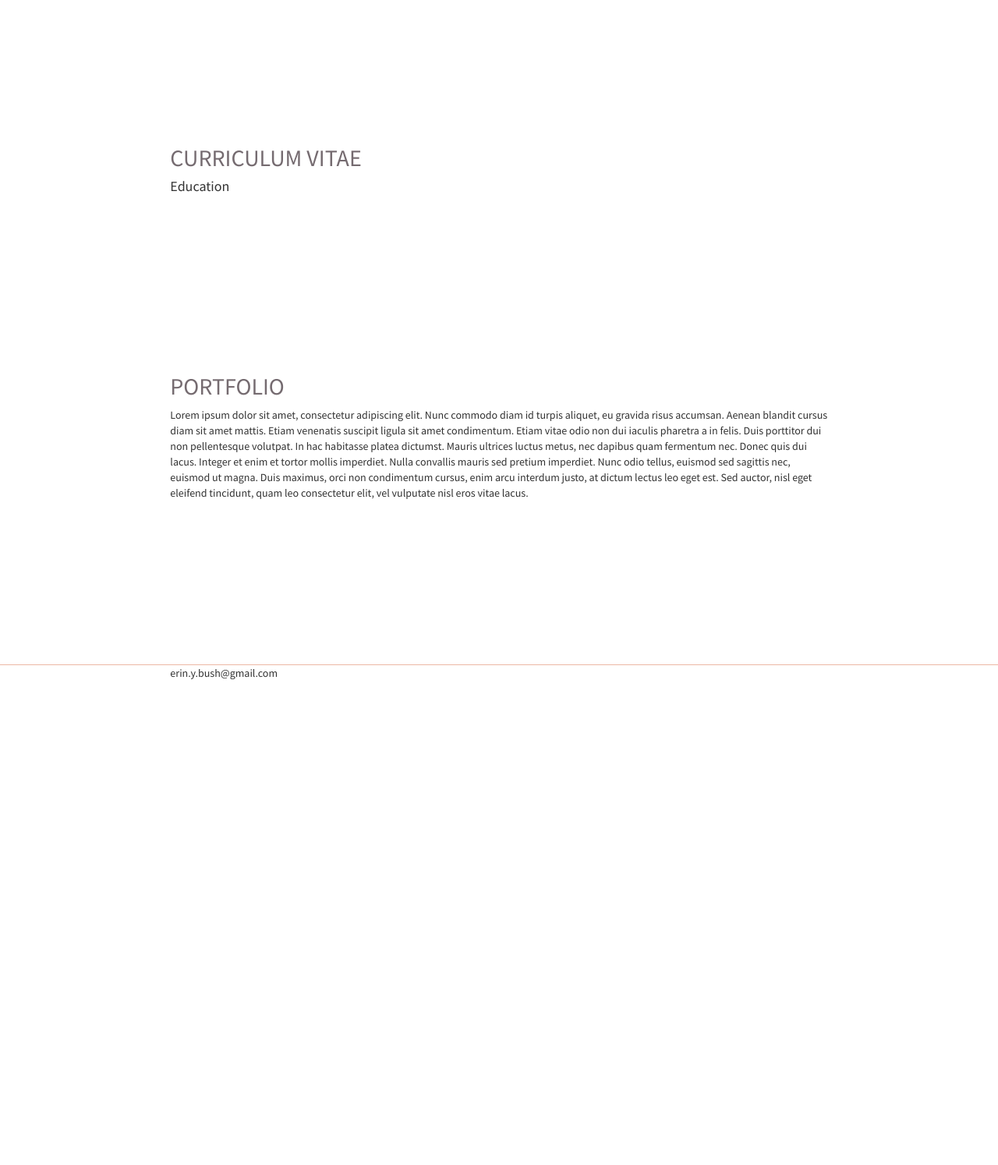
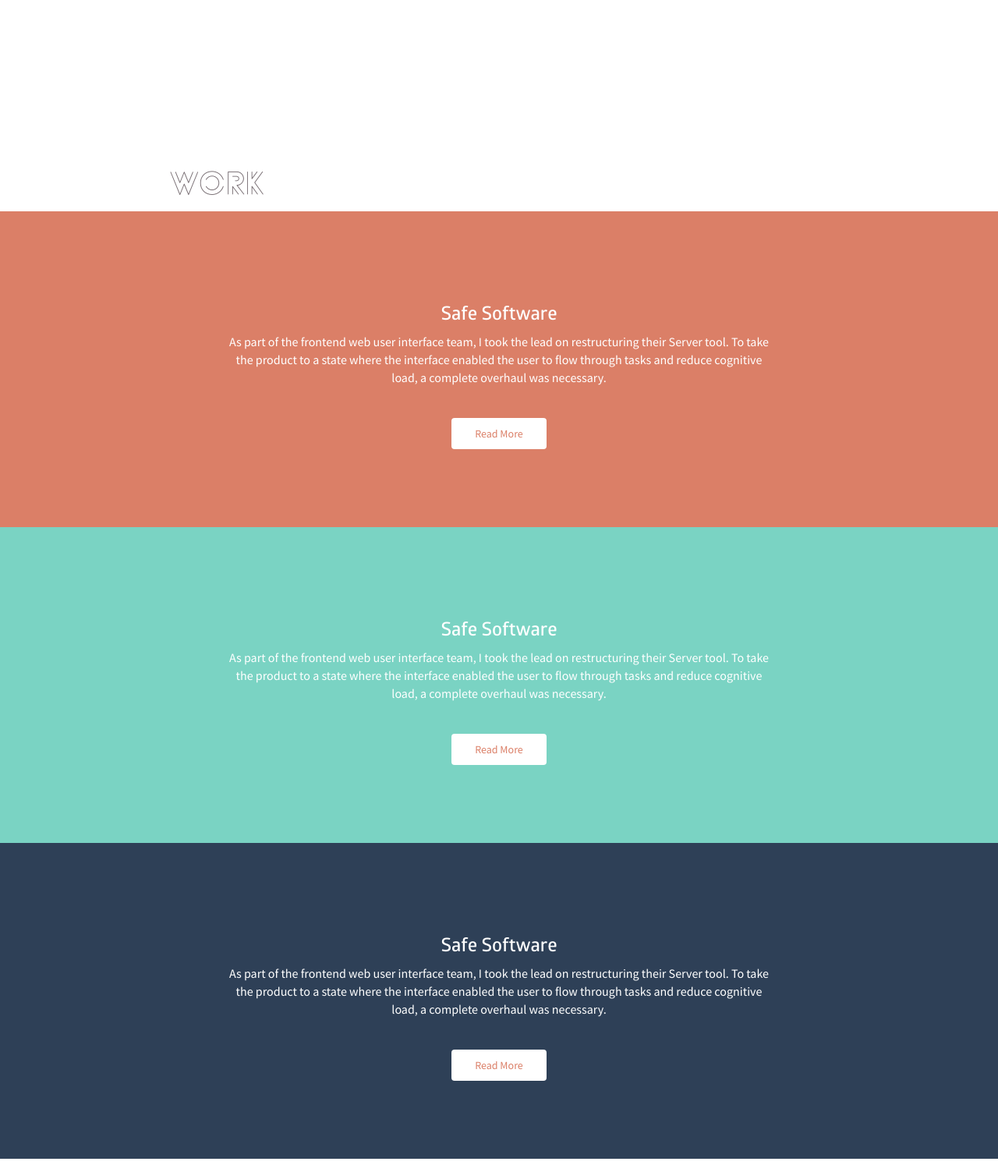
Before and after one commit to erin-bush/rubiks, a plain HTML site: page index.html in a window 1280 px wide. Shown: the part 1306-2800 px from the top of the page at 78% size. Before the commit the page ends 2179 px from the top, so only its background shows below. Drawn offline with Linux system fonts and the light colour scheme.

Commit message:
cleaning up styles and adding works sections

```diff
--- a/css/styles.css
+++ b/css/styles.css
@@ -3,8 +3,12 @@
     src: url('fonts/lovelo/LoveloLineLight.otf');
 }
 
+@font-face {
+    font-family: "Glober SemiBold Free";
+    src: url('fonts/glober/Glober SemiBold Free.otf');
+}
+
 .splash-content{
-
   width: 100%;
   height: 100%;
   background: #957D95; /* For browsers that do not support gradients */
@@ -18,6 +22,11 @@
   font-family: "Lovelo Line Light";
   font-size: 100px;
   text-align: center;
+}
+
+.section-title{
+  font-family: "Lovelo Line Light";
+  font-size: 40px;
 }
 
 .splash-content .row{
@@ -37,11 +46,12 @@
 }
 
 .row-spacing{
-  margin-top: 200px;
+  margin-top: 50px;
+  padding-top: 150px;
 }
 
-.nav > li > a {
-  transition-duration: 1s;
+.nav > li > a, .navbar {
+  transition-duration: 0.5s;
 }
 
 .nav > li > a {
@@ -65,7 +75,7 @@ body{
   width: 50px;
   background: transparent;
   margin-right: 20px;
-  /*margin-left: 10px;*/
+  margin-bottom: 20px;
 }
 
 .badges{
@@ -111,3 +121,70 @@ body{
 #contact{
   border-top: 1px solid #ECB8A5;
 }
+
+.footer{
+  margin-top: 200px;
+  padding: 20px;
+}
+
+.footer-email{
+  color: #333;
+}
+
+.edu-item{
+
+}
+
+.orange {
+  background-color: #DB7F67;
+}
+
+.light-blue{
+  background-color: #7AD3C3;
+}
+
+.dark-blue{
+  background-color: #2E4057;
+}
+
+.work-item{
+  text-align: center;
+  color: #fff;
+  padding: 100px;
+}
+
+.work-item-title{
+  font-family: "Glober SemiBold Free";
+}
+
+.work-item-description{
+  font-size: 16px;
+}
+
+.cf:before,
+.cf:after {
+    content: " "; /* 1 */
+    display: table; /* 2 */
+}
+
+.cf:after {
+    clear: both;
+}
+
+/**
+ * For IE 6/7 only
+ * Include this rule to trigger hasLayout and contain floats.
+ */
+.cf {
+    *zoom: 1;
+}
+
+.margin-top-40{
+  margin-top: 40px;
+}
+
+.btn-orange{
+  border: none;
+  padding: 10px 30px;
+  color: #DB7F67;
+}
--- a/index.html
+++ b/index.html
@@ -16,14 +16,14 @@
     <div class="container">
       <ul class="nav navbar-nav navbar-right">
         <li><a href="#aboutme">about</a></li>
-        <li><a href="#cv">curriculum vitae</a></li>
-        <li><a href="#portfolio">portfolio</a></li>
+        <li><a href="#work">work</a></li>
+        <li><a href="#education">education</a></li>
         <li><a href="#contact">contact</a></li>
       </ul>
     </div>
   </nav>
   <div class="row">
-    <div class="splash-content">
+    <div class="splash-content" id="splash">
       <div class="row center-content">
         <h1>
           ERIN BUSH
@@ -48,7 +48,7 @@
           <img src="css/images/profilepicture.jpg" class="img-circle profile-image">
         </div>
         <div class="col-xs-8">
-          <h2>ABOUT</h2>
+          <h2 class="section-title">ABOUT</h2>
           <p>Lorem ipsum dolor sit amet, consectetur adipiscing elit. Nunc commodo diam id turpis aliquet, eu gravida risus accumsan. Aenean blandit cursus diam sit amet mattis. Etiam venenatis suscipit ligula sit amet condimentum. Etiam vitae odio non dui iaculis pharetra a in felis. Duis porttitor dui non pellentesque volutpat. In hac habitasse platea dictumst. Mauris ultrices luctus metus, nec dapibus quam fermentum nec. Donec quis dui lacus. Integer et enim et tortor mollis imperdiet.</p>
           <div class="badges">
             <img class="web-badge" src="css/images/javascriptlogo.png"/>
@@ -65,35 +65,99 @@
 
 
   </div>
-  <div class="row row-spacing" id="cv">
+
+
+  <div class="row row-spacing" id="work">
     <div class="col-sm-8 col-sm-offset-2">
       <div class="row">
         <div class="col-xs-12">
-          <h2>CURRICULUM VITAE</h2>
-          <div class="cv-item">
-            <h4>Education</h4>
+          <h2 class="section-title">WORK</h2>
+        </div>
+      </div>
+    </div>
+  </div>
+  <div class="row">
+    <div class="work-item orange cf">
+      <div class="col-sm-12">
+        <div class="row">
+          <div class="col-sm-8 col-sm-offset-2">
+            <h3 class="work-item-title">Safe Software</h3>
+            <p class="work-item-description">As part of the frontend web user interface team, I took the lead on
+            restructuring their Server tool.  To take the product to a state where the interface enabled the user
+            to flow through tasks and reduce cognitive load, a complete overhaul was necessary.</p>
+            <div class="margin-top-40">
+              <button type="button" class="btn btn-default btn-orange">Read More</button>
+            </div>
           </div>
         </div>
       </div>
     </div>
   </div>
 
-  <div class="row row-spacing" id="portfolio">
-    <div class="col-sm-8 col-sm-offset-2">
-      <div class="row">
-        <div class="col-xs-12">
-          <h2>PORTFOLIO</h2>
-          <p>Lorem ipsum dolor sit amet, consectetur adipiscing elit. Nunc commodo diam id turpis aliquet, eu gravida risus accumsan. Aenean blandit cursus diam sit amet mattis. Etiam venenatis suscipit ligula sit amet condimentum. Etiam vitae odio non dui iaculis pharetra a in felis. Duis porttitor dui non pellentesque volutpat. In hac habitasse platea dictumst. Mauris ultrices luctus metus, nec dapibus quam fermentum nec. Donec quis dui lacus. Integer et enim et tortor mollis imperdiet. Nulla convallis mauris sed pretium imperdiet. Nunc odio tellus, euismod sed sagittis nec, euismod ut magna. Duis maximus, orci non condimentum cursus, enim arcu interdum justo, at dictum lectus leo eget est. Sed auctor, nisl eget eleifend tincidunt, quam leo consectetur elit, vel vulputate nisl eros vitae lacus.</p>
+  <div class="row">
+    <div class="work-item light-blue cf">
+      <div class="col-sm-12">
+        <div class="row">
+          <div class="col-sm-8 col-sm-offset-2">
+            <h3 class="work-item-title">Safe Software</h3>
+            <p class="work-item-description">As part of the frontend web user interface team, I took the lead on
+            restructuring their Server tool.  To take the product to a state where the interface enabled the user
+            to flow through tasks and reduce cognitive load, a complete overhaul was necessary.</p>
+            <div class="margin-top-40">
+              <button type="button" class="btn btn-default btn-orange">Read More</button>
+            </div>
+          </div>
         </div>
       </div>
     </div>
   </div>
 
-  <div class="row row-spacing" id="contact">
+  <div class="row">
+    <div class="work-item dark-blue cf">
+      <div class="col-sm-12">
+        <div class="row">
+          <div class="col-sm-8 col-sm-offset-2">
+            <h3 class="work-item-title">Safe Software</h3>
+            <p class="work-item-description">As part of the frontend web user interface team, I took the lead on
+            restructuring their Server tool.  To take the product to a state where the interface enabled the user
+            to flow through tasks and reduce cognitive load, a complete overhaul was necessary.</p>
+            <div class="margin-top-40">
+              <button type="button" class="btn btn-default btn-orange">Read More</button>
+            </div>
+          </div>
+        </div>
+      </div>
+    </div>
+  </div>
+
+  <div class="row row-spacing" id="education">
     <div class="col-sm-8 col-sm-offset-2">
       <div class="row">
         <div class="col-xs-12">
-          erin.y.bush@gmail.com
+          <h2 class="section-title">EDUCATION</h2>
+          <div class="edu-item">
+            <p>The University of British Columbia</p>
+            <p>Bachelor of Applied Science in Computer Engineering, Software Option
+              <span class="pull-right">
+                2015
+              </span>
+            </p>
+
+          </div>
+        </div>
+      </div>
+    </div>
+  </div>
+
+  <div class="row footer" id="contact">
+    <div class="col-sm-8 col-sm-offset-2">
+      <div class="row">
+        <div class="col-xs-12">
+          <a class="footer-email" href="mailto:erin.y.bush@gmail.com" target="_top">erin.y.bush@gmail.com</a>
+          <div class="pull-right">
+            <a href="https://ca.linkedin.com/in/busherin" target="_blank"><img src="css/images/In-2C-66px-TM.png" class="social-link"></a>
+            <a href="https://twitter.com/erinybush" target="_blank"><img src="css/images/Twitter_Social_Icon_Blue.png" class="social-link"></a>
+          </div>
         </div>
       </div>
     </div>
@@ -108,11 +172,15 @@ $(document).ready(function(){
    var offset = startchange.offset();
    $(document).scroll(function() {
       scroll_start = $(this).scrollTop();
-      console.log(scroll_start > offset.top);
-      if(scroll_start > offset.top) {
-          $('.nav > li > a').css('color', 'rgba(34,34,34,0.9)');
+      if(scroll_start > $("#splash").height()) {
+          //$('.nav > li > a').css('color', 'rgba(34,34,34,0.9)');
+          //$('.navbar').css('border-bottom', '1px solid rgba(34,34,34,0.9)');
+          $('.navbar').css('background-color', '#ECCFC3');
+
        } else {
-          $('.nav > li > a').css('color', '#ffffff');
+          //$('.nav > li > a').css('color', '#ffffff');
+          //$('.navbar').css('border-bottom', '0');
+          $('.navbar').css('background-color', 'transparent');
        }
    });
 });
```
Also changed, not shown: css/fonts/glober/Glober SemiBold Free.otf (added), css/fonts/glober/Glober Thin Free.otf (added), css/images/In-2C-66px-TM.png (added), css/images/In-Black-75px-TM.png (added), css/images/Twitter_Social_Icon_Blue.png (added), 2 other files.
